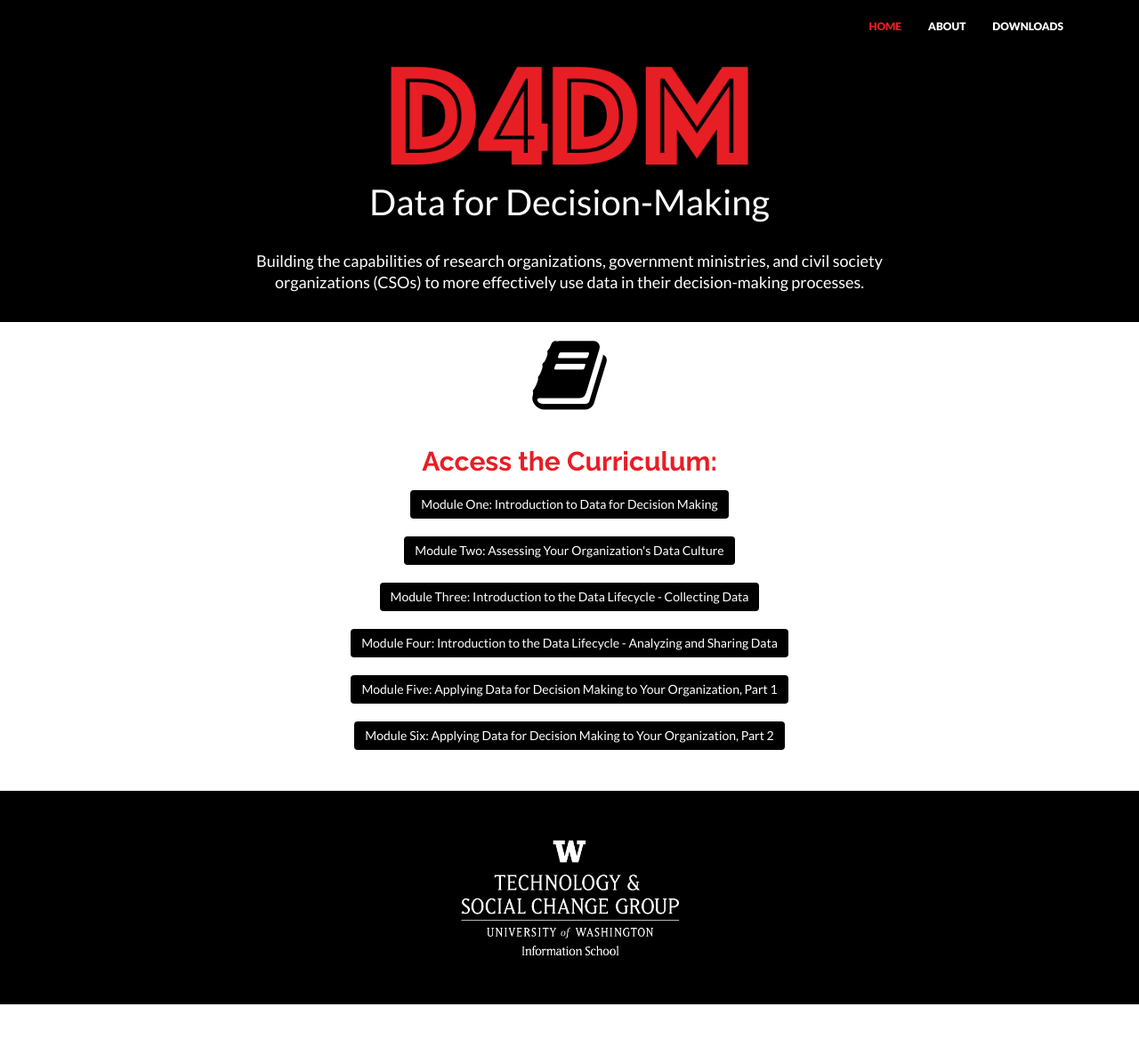
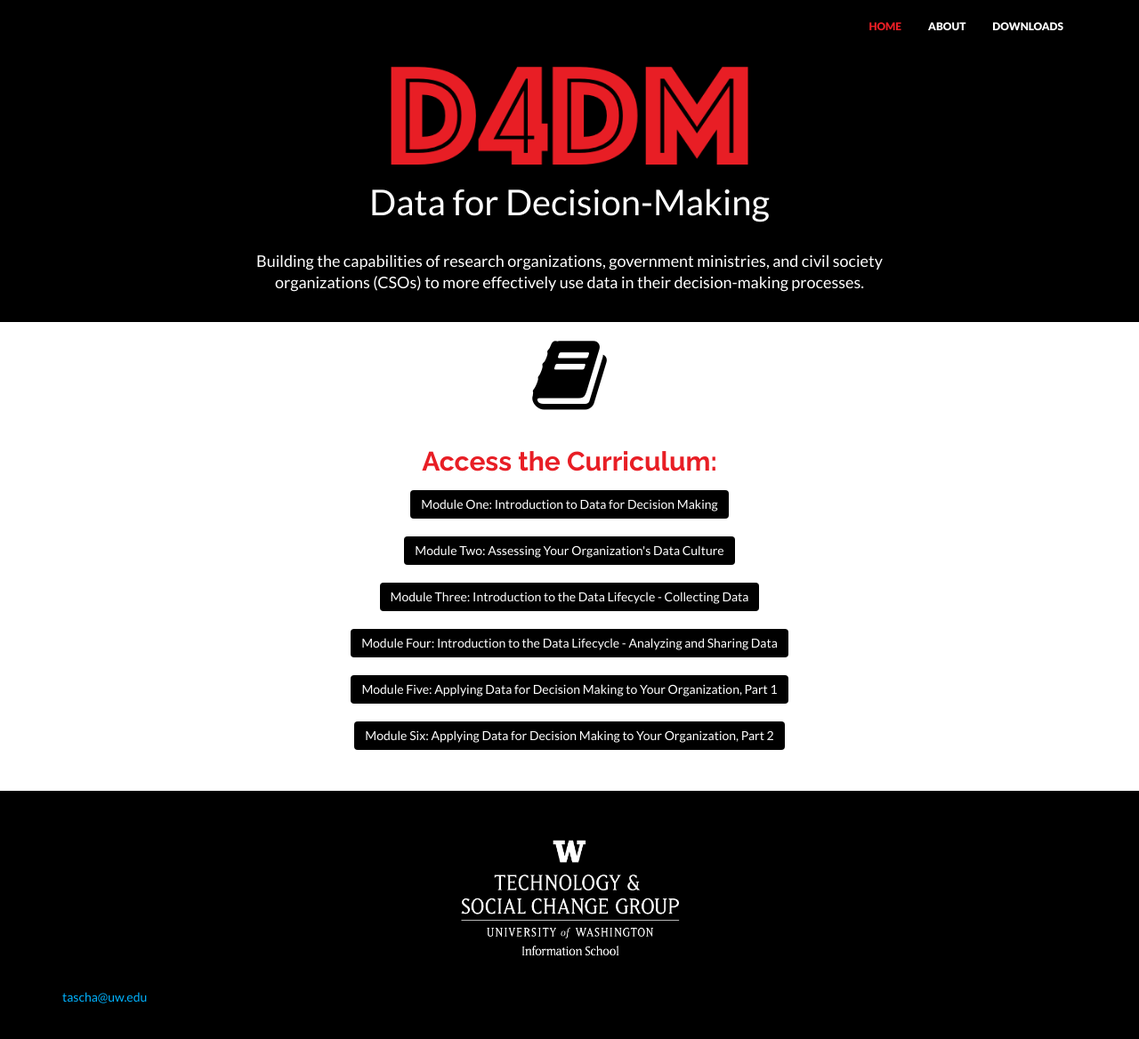
Before and after one commit to tascha/D4DM, a Jekyll site: the page built from index.html, in a window 1280 px wide and 1175 px high. Shown: the top 1168 px of the window at 89% size. Built offline with Jekyll 4.4.1, drawn with Linux system fonts in a browser that asks for light colours; nearby versions of some CDN libraries.

Commit message:
add email address

```diff
--- a/_includes/footer.html
+++ b/_includes/footer.html
@@ -3,6 +3,7 @@
         <div class="row">
             <div class="col-md-12 himg">
                 <a href="https://tascha.uw.edu"><img src="{{ "/images/TASCHA_logo_stacked_white.png" | prepend: site.baseurl }}" style="PADDING-BOTTOM: 1px; PADDING-TOP: 1px; height: 180px; display:block; margin-left: auto; margin-right: auto;" class="img-responsive"></a>
+                 <p><a href="mailto: tascha@uw.edu">tascha@uw.edu</a>
              </div>
         </div><!-- /row -->
       </div> <!-- /container -->
```
